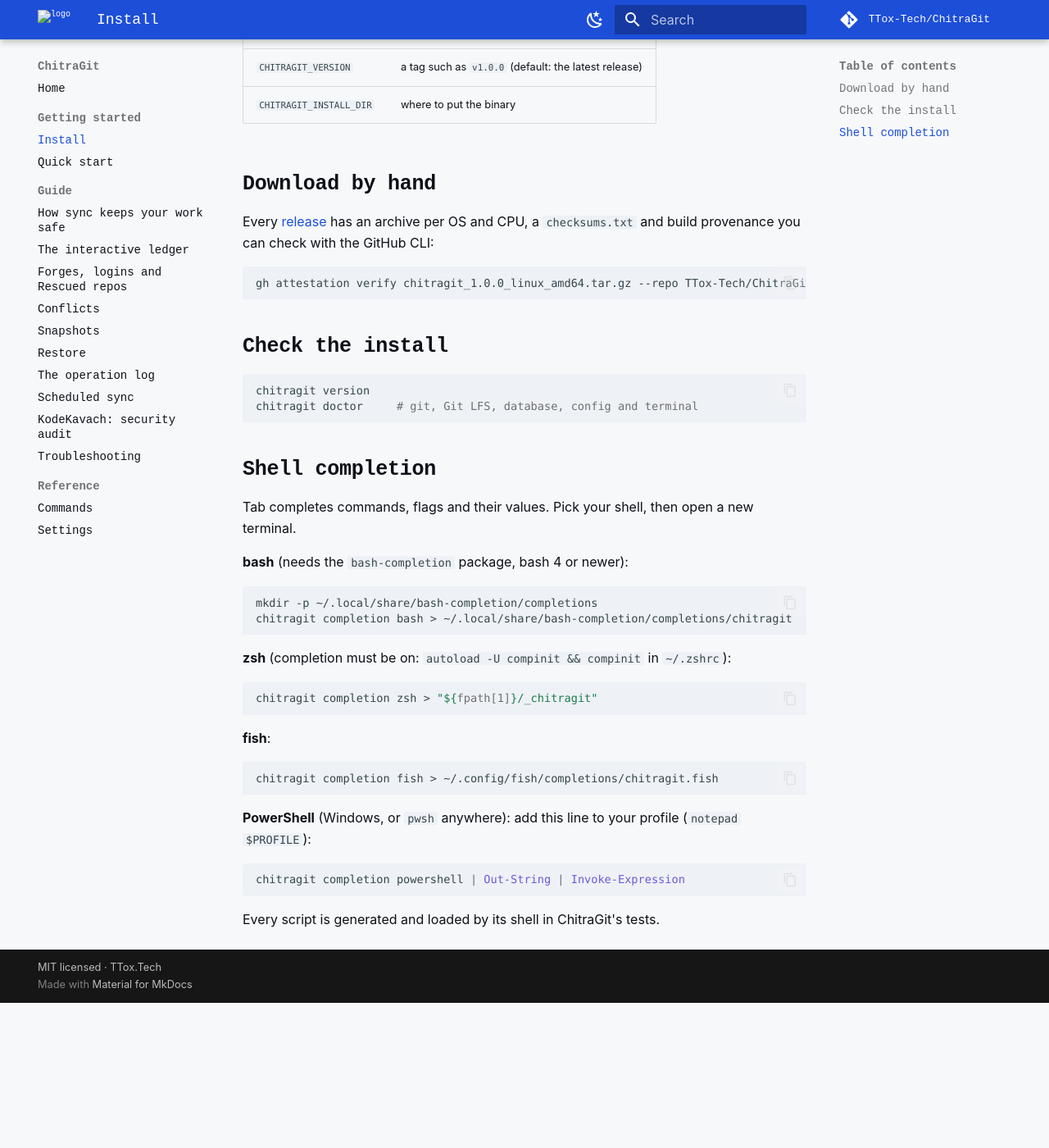
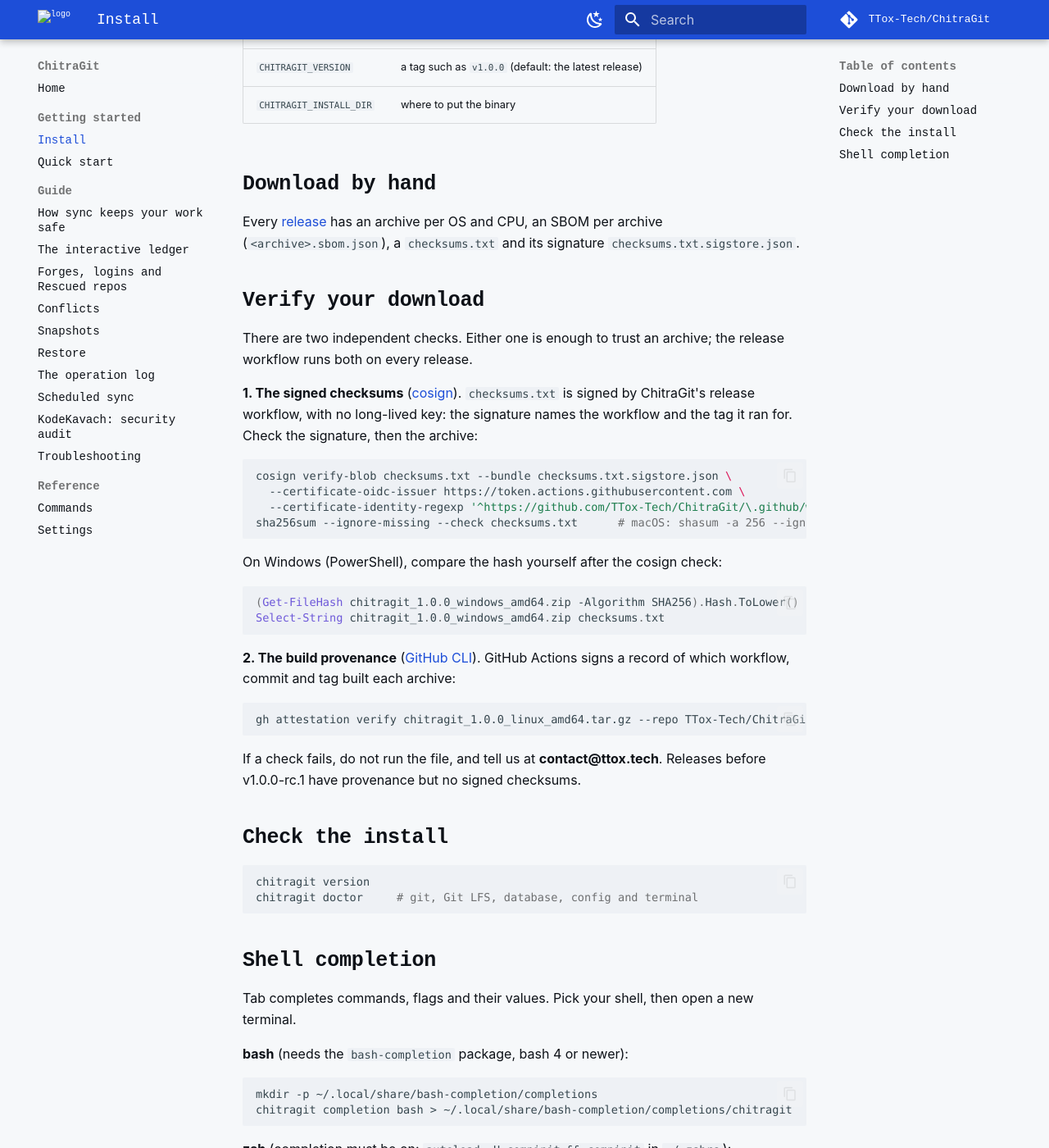
Before and after one commit to TTox-Tech/ChitraGit, an MkDocs documentation site: the page built from website/docs/install.md, in a window 1280 px wide and 1400 px high, scrolled down 710 px. Shown: the whole window at 82% size. Built offline with MkDocs 1.6.1 and Material for MkDocs 9.7.7, drawn with Linux system fonts in a browser that asks for light colours; some web fonts are replaced; comment, search, counter and statistics services are not loaded; before the commit the page ends 1933 px from its top, so only the background shows below that.

Commit message:
docs: verify your download (#197)
The install guide gets a 'Verify your download' section: the cosign
check of checksums.txt with the release workflow's identity, the
checksum check on Linux, macOS and Windows, and gh attestation verify.
SECURITY.md lists the same commands and links to it.

Closes #149

````diff
--- a/website/docs/install.md
+++ b/website/docs/install.md
@@ -52,11 +52,41 @@
 ## Download by hand
 
 Every [release](https://github.com/TTox-Tech/ChitraGit/releases) has an archive per OS and
-CPU, a `checksums.txt` and build provenance you can check with the GitHub CLI:
+CPU, an SBOM per archive (`<archive>.sbom.json`), a `checksums.txt` and its signature
+`checksums.txt.sigstore.json`.
+
+## Verify your download
+
+There are two independent checks. Either one is enough to trust an archive; the release
+workflow runs both on every release.
+
+**1. The signed checksums** ([cosign](https://docs.sigstore.dev/cosign/system_config/installation/)).
+`checksums.txt` is signed by ChitraGit's release workflow, with no long-lived key: the
+signature names the workflow and the tag it ran for. Check the signature, then the archive:
+
+```sh
+cosign verify-blob checksums.txt --bundle checksums.txt.sigstore.json \
+  --certificate-oidc-issuer https://token.actions.githubusercontent.com \
+  --certificate-identity-regexp '^https://github.com/TTox-Tech/ChitraGit/\.github/workflows/release\.yml@refs/tags/v'
+sha256sum --ignore-missing --check checksums.txt      # macOS: shasum -a 256 --ignore-missing -c checksums.txt
+```
+
+On Windows (PowerShell), compare the hash yourself after the cosign check:
+
+```powershell
+(Get-FileHash chitragit_1.0.0_windows_amd64.zip -Algorithm SHA256).Hash.ToLower()
+Select-String chitragit_1.0.0_windows_amd64.zip checksums.txt
+```
+
+**2. The build provenance** ([GitHub CLI](https://cli.github.com)). GitHub Actions signs a
+record of which workflow, commit and tag built each archive:
 
 ```sh
 gh attestation verify chitragit_1.0.0_linux_amd64.tar.gz --repo TTox-Tech/ChitraGit
 ```
+
+If a check fails, do not run the file, and tell us at **contact@ttox.tech**. Releases before
+v1.0.0-rc.1 have provenance but no signed checksums.
 
 ## Check the install
 
````
Also changed, not shown: SECURITY.md (+10 -4 lines).
